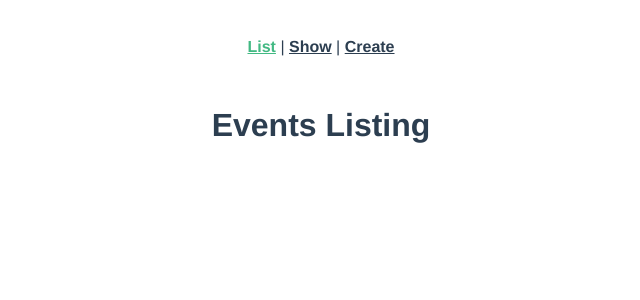
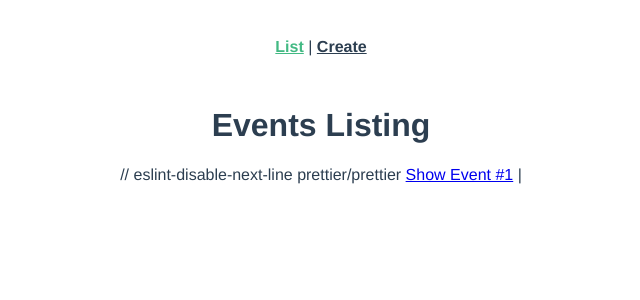
Before and after one commit to Jhonatanup/events-listing, a Vue app: page / in a window 1280 px wide. Shown: the top 300 px of the page, without its empty margins (319-959 px from the left). Built offline with nearby package versions, Linux system fonts and the light colour scheme.

Commit message:
dinamic routing & history mode

```diff
--- a/src/App.vue
+++ b/src/App.vue
@@ -2,7 +2,6 @@
   <div id="app">
     <div id="nav">
       <router-link :to="{ name: 'event-list' }">List</router-link> |
-      <router-link :to="{ name: 'event-show' }">Show</router-link> |
       <router-link :to="{ name: 'event-create' }">Create</router-link>
     </div>
     <router-view />
--- a/src/router/index.js
+++ b/src/router/index.js
@@ -13,9 +13,10 @@ const routes = [
     component: EventList
   },
   {
-    path: '/event',
+    path: '/event/:id',
     name: 'event-show',
-    component: EventShow
+    component: EventShow,
+    props: true
   },
   {
     path: '/event/create',
@@ -25,7 +26,8 @@ const routes = [
 ]
 
 const router = new VueRouter({
-  routes
+  routes,
+  mode: 'history'
 })
 
 export default router
--- a/src/views/EventList.vue
+++ b/src/views/EventList.vue
@@ -1,5 +1,10 @@
 <template>
   <div>
     <h1>Events Listing</h1>
+    // eslint-disable-next-line prettier/prettier
+    <router-link :to="{ name: 'event-show', params: { id: '1' } }"
+      >Show Event #1</router-link
+    >
+    |
   </div>
 </template>
--- a/src/views/EventShow.vue
+++ b/src/views/EventShow.vue
@@ -1,5 +1,10 @@
 <template>
   <div>
-    <h1>Showing event #1</h1>
+    <h1>Showing event #{{ id }}</h1>
   </div>
 </template>
+<script>
+export default {
+  props: ['id']
+}
+</script>
```
